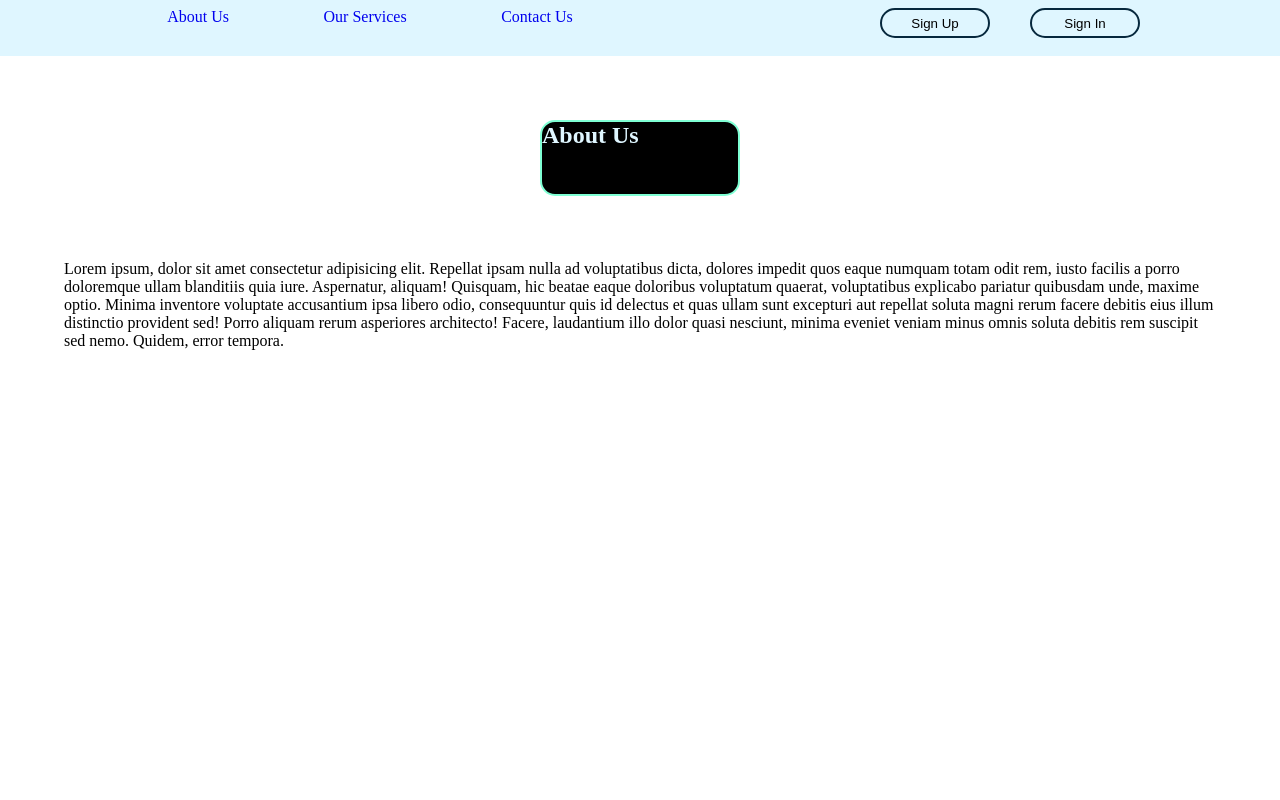
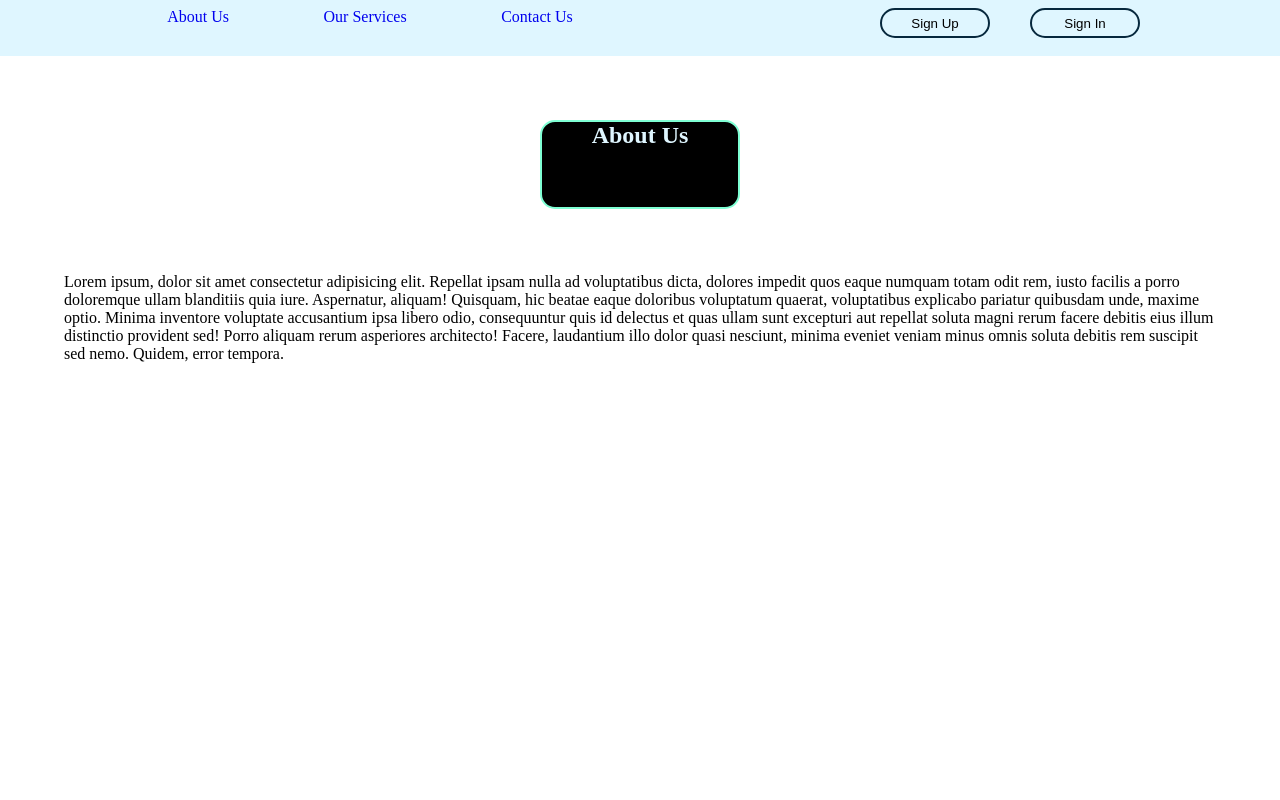
Before and after one commit to fidashn/Find-Alternative, a React (Create React App) app: page /about-us in a window 1280 px wide. Shown: the top 800 px of the page. Built offline with nearby package versions, Linux system fonts and the light colour scheme; the HTML template or start-up script is replaced by a standard one.

Commit message:
changed the titles' height

```diff
--- a/src/App.css
+++ b/src/App.css
@@ -243,12 +243,13 @@ width: 300px;
   }
 
   .aboutUs-title, .contactUs-title{
+    text-align: center;
     border: 2px  aquamarine solid;
     border-radius: 15px;
     background-color: black;
     color: #DFF6FF;
     width: 200px;
-    height: 100px;
+    height: 120px;
   }
 
 
```
